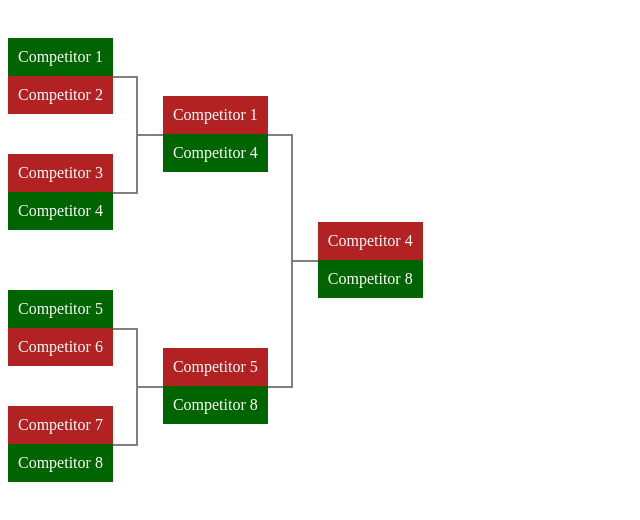
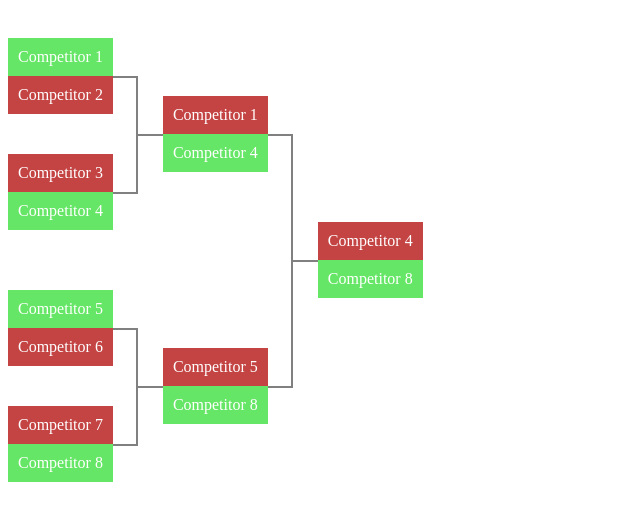
Before and after one commit to kamilwylegala/vue-tournament-bracket, a Vue app: page / in a window 1280 px wide. Shown: the top 520 px of the page, without its empty margins (0-640 px from the left). Built offline with nearby package versions, Linux system fonts and the light colour scheme.

Commit message:
can click and get player id

```diff
--- a/src/App.vue
+++ b/src/App.vue
@@ -15,7 +15,7 @@
             games: [
                 {
                     player1: { id: "1", name: "Competitor 1", winner: true },
-                    player2: { id: "2", name: "Competitor 2", winner: false }
+                    player2: { id: "2", name: "Competitor 2", winner: false },
                 },
                 {
                     player1: { id: "3", name: "Competitor 3", winner: false },
--- a/src/components/BracketNode.vue
+++ b/src/components/BracketNode.vue
@@ -1,17 +1,23 @@
 <template>
     <div class="vtb-item">
 
-        <div :class="getBracketNodeClass(bracketNode)">
+        <div :class="getBracketNodeClass(bracketNode)"
+
+             >
+
+
             <game-players
                 :bracket-node="bracketNode"
                 :highlighted-player-id="highlightedPlayerId"
                 @onSelectedPlayer="highlightPlayer"
                 @onDeselectedPlayer="unhighlightPlayer"
+
             >
                 <template slot="player" slot-scope="{ player }">
-                    <slot name="player" :player="player"/>
+                    <slot   name="player" :player="player"/>
                 </template>
             </game-players>
+
         </div>
 
         <div v-if="bracketNode.games[0] || bracketNode.games[1]" class="vtb-item-children">
@@ -52,6 +58,10 @@
         components: {GamePlayers},
         props: ["bracketNode", "highlightedPlayerId"],
         methods: {
+
+            test(playerId){
+                console.log(playerId);
+            },
             getBracketNodeClass(bracketNode) {
                 if (bracketNode.games[0] || bracketNode.games[1]) {
                     return "vtb-item-parent";
@@ -89,6 +99,7 @@
 </script>
 
 <style>
+    /* The tournament */
     .vtb-item {
         display: flex;
         flex-direction: row-reverse;
@@ -107,11 +118,13 @@
         align-items: center;
     }
 
+    /* css for both players */
     .vtb-item-players {
         flex-direction: column;
         background-color: #999999;
         margin: 0;
         color: white;
+        /* text-shadow: -3px 3px 2px black; */
     }
 
     .vtb-item-players div {
@@ -119,20 +132,29 @@
     }
 
     .vtb-item-players .winner {
-        background-color: darkgreen;
+        background-color: #66e666;
+
     }
 
     .vtb-item-players .defeated {
-        background-color: firebrick;
+        background-color: #c44444;
     }
 
     .vtb-item-players .winner.highlight {
-        background-color: darkseagreen;
+        background-color: #88f888;
     }
 
     .vtb-item-players .defeated.highlight {
-        background-color: indianred;
+        background-color: #f66666;
     }
+    .vtb-item-players .waiting{
+        background-color: #abbccd;
+    }
+     .vtb-item-players .waiting{
+        background-color: #abcdef;
+    }
+
+
 
     .vtb-item-parent:after {
         position: absolute;
@@ -159,6 +181,8 @@
         margin-bottom: 10px;
         position: relative;
     }
+
+
 
     .vtb-item-child:before {
         content: '';
--- a/src/components/GamePlayers.vue
+++ b/src/components/GamePlayers.vue
@@ -5,6 +5,7 @@
             :class="['vtb-player1', getPlayerClass(bracketNode.player1)]"
             @mouseover="highlightPlayer(bracketNode.player1.id)"
             @mouseleave="unhighlightPlayer"
+            @click="test(bracketNode.player1)"
         >
             <slot :player="bracketNode.player1" name="player"/>
         </div>
@@ -12,6 +13,7 @@
         <div
             :class="['vtb-player2', getPlayerClass(bracketNode.player2)]"
             @mouseover="highlightPlayer(bracketNode.player2.id)"
+            @click="test(bracketNode.player2)"
             @mouseleave="unhighlightPlayer"
         >
             <slot :player="bracketNode.player2" name="player"/>
@@ -25,6 +27,10 @@
         name: "game-players",
         props: ["bracketNode", "highlightedPlayerId"],
         methods: {
+            test(player) {
+
+                console.log(player.id);
+            },
             getPlayerClass(player) {
                 if (player.winner === null || player.winner === undefined) {
                     return "";
```
Also changed, not shown: 6 other files (tests, documents, lock files or other folders).
